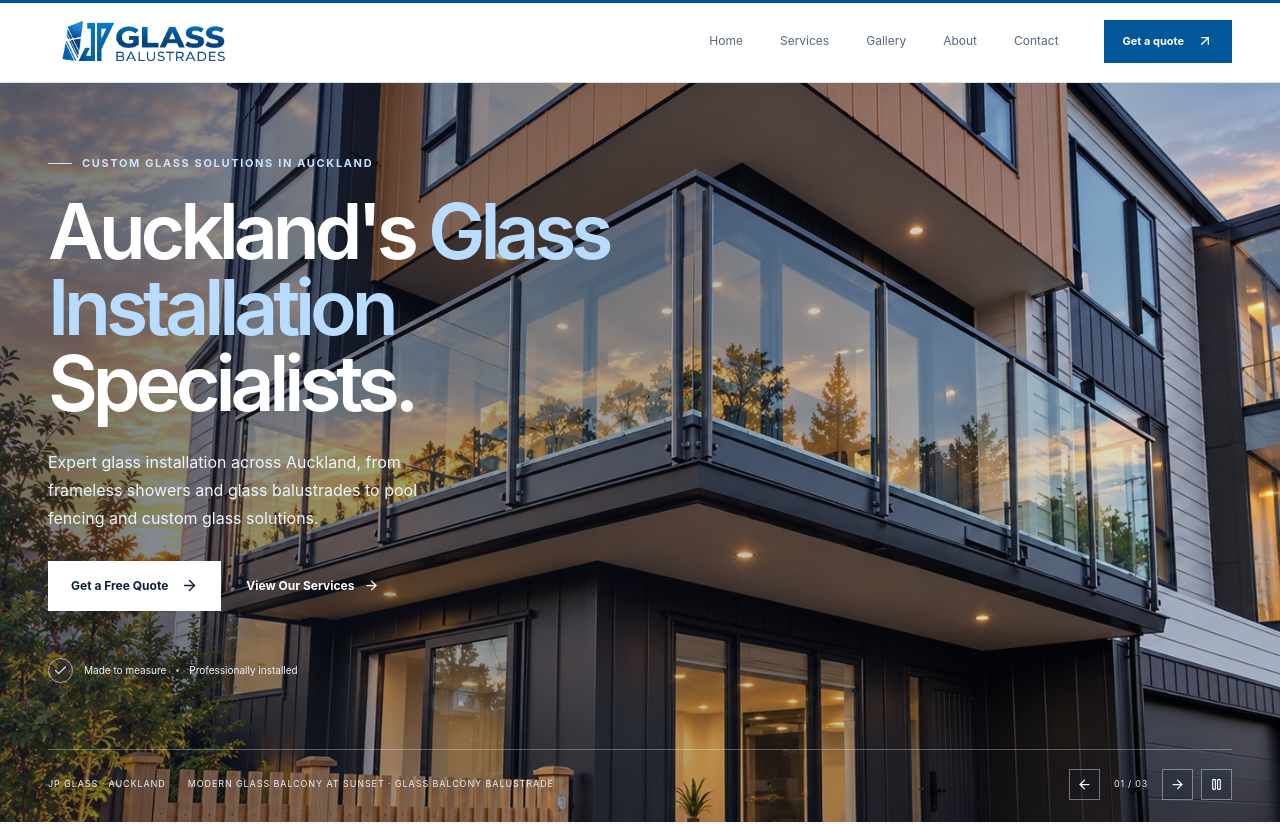
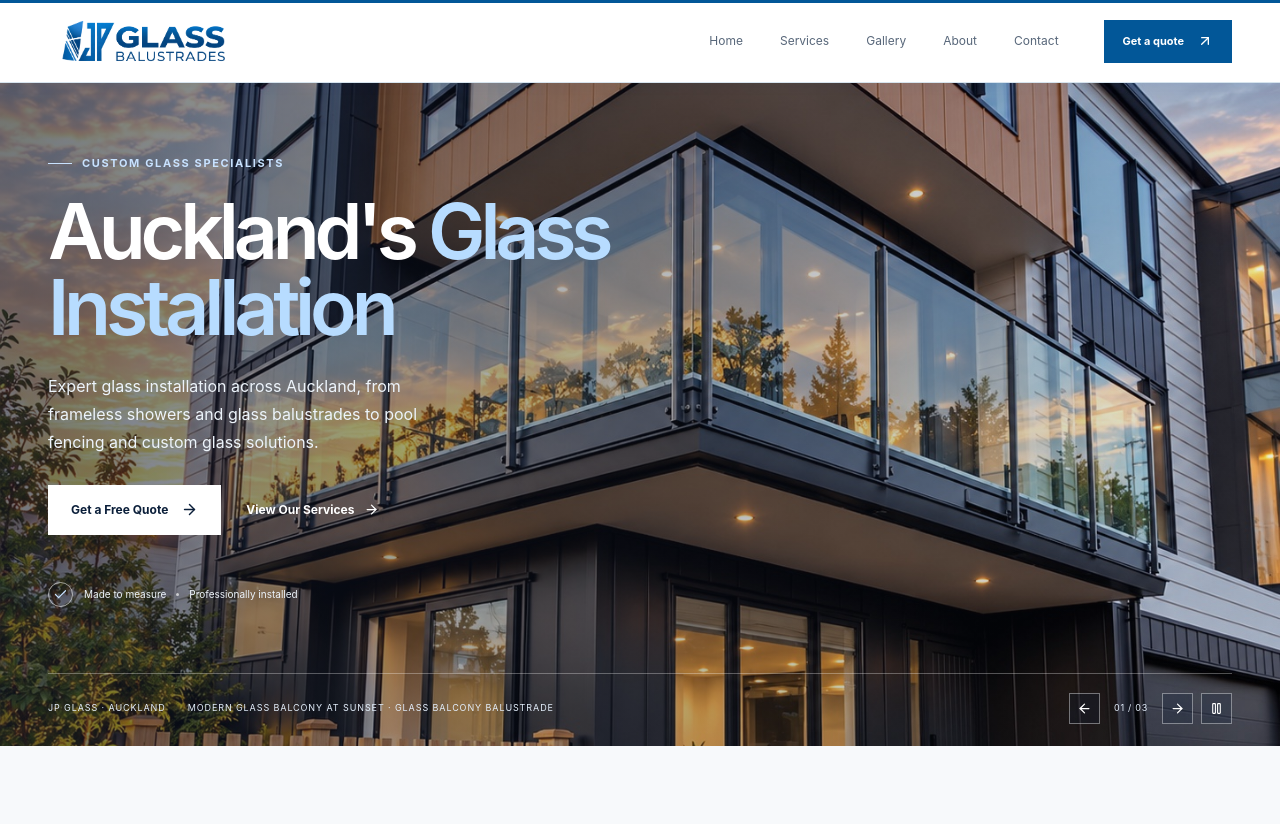
Before and after one commit to avocado0908/JPGlass, a Next.js app: page / in a window 1280 px wide. Shown: the top 824 px of the page. Built offline with nearby package versions, Linux system fonts and the light colour scheme.

Commit message:
Update homepage hero heading

```diff
--- a/src/components/Hero.tsx
+++ b/src/components/Hero.tsx
@@ -71,8 +71,8 @@ export default function Hero() {
 
       <div className="hero-grid wrap">
         <div className="hero-copy">
-          <p className="eyebrow"><span className="eyebrow-line" /> Custom glass solutions in Auckland</p>
-          <h1>Auckland&apos;s <span>Glass Installation</span> Specialists.</h1>
+          <p className="eyebrow"><span className="eyebrow-line" /> Custom glass Specialists</p>
+          <h1>Auckland&apos;s <span>Glass Installation</span></h1>
           <p className="hero-lede">Expert glass installation across Auckland, from frameless showers and glass balustrades to pool fencing and custom glass solutions.</p>
           <div className="hero-actions">
             <Link href="/contact" className="button button-white">Get a Free Quote <ArrowRight size={17} /></Link>
```
